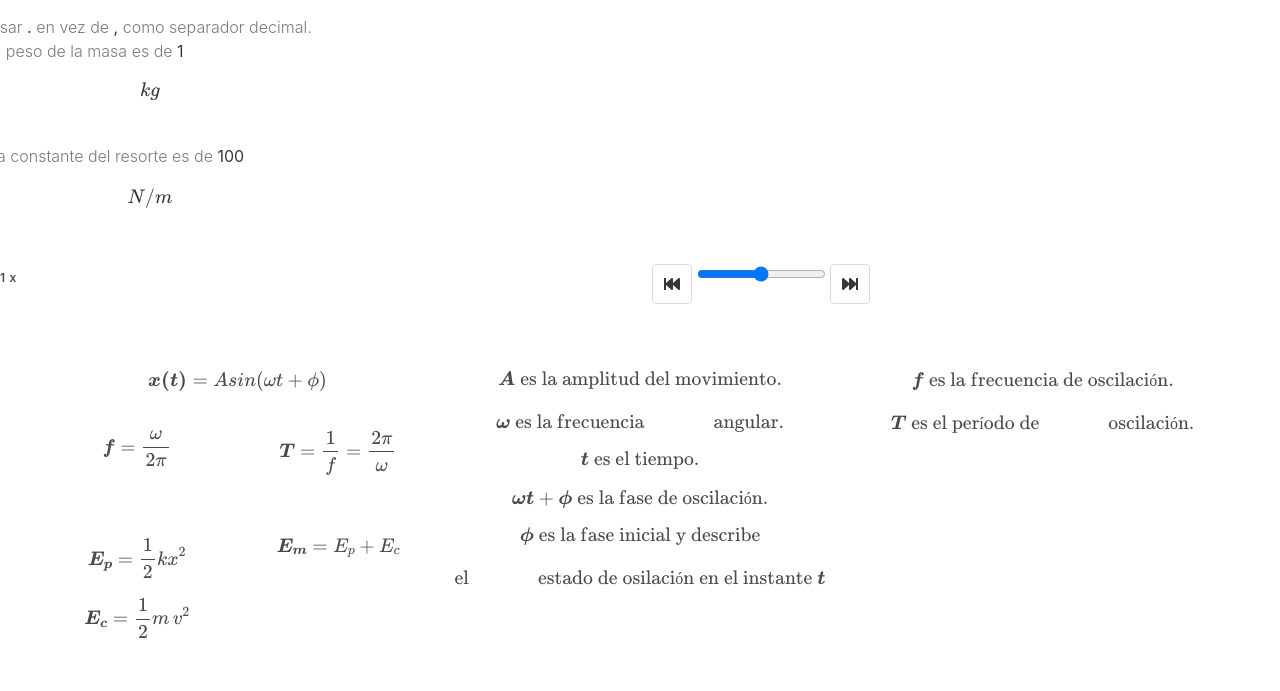
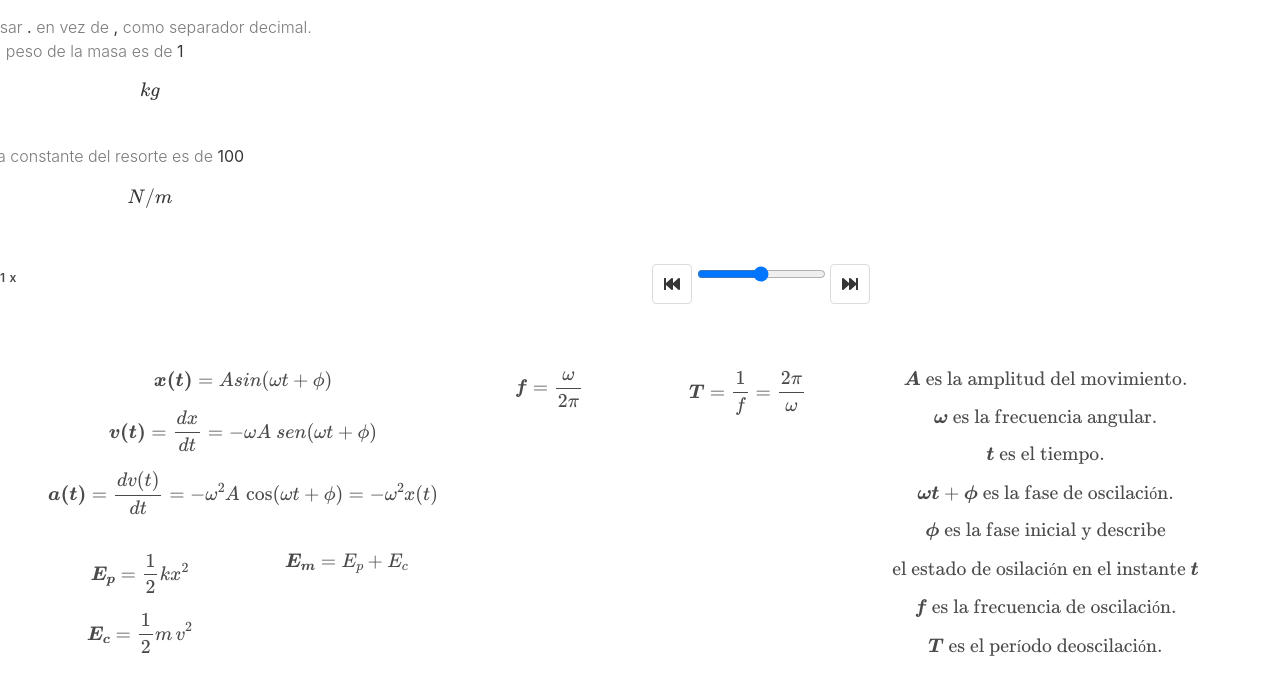
Before and after one commit to iamzapata/movimientoarmonicosimple, a website: page dist/index.html in a window 1280 px wide. Shown: the part 153-844 px from the top of the page. Drawn offline with nearby package versions, Linux system fonts and the light colour scheme.

Commit message:
Agregar formulas de velocidad y aceleracion

```diff
--- a/dist/index.html
+++ b/dist/index.html
@@ -66,6 +66,16 @@
           <div class="columns Formulas">
             <div class="column">
               \[\boldsymbol{x(t)}= Asin(\omega t + \phi)\]
+              \[\boldsymbol{v(t)}={\frac {dx}{dt}}=-\omega A\ {sen}(\omega t+\phi )\]
+              \[\boldsymbol{a(t)}={\frac {dv(t)}{dt}}=-\omega ^{2}A\,\cos(\omega t+\phi )=-\omega ^{2}x(t)\]
+              <div class="columns">
+                <div class="column">
+                  \[\boldsymbol{E_{p}}={\frac {1}{2}}kx^{2}\] \[{\boldsymbol{ E_{c}}={\frac {1}{2}}m\,v^{2}}\]
+                </div>
+                <div class="column">\[\boldsymbol{E_{m}}=E_{p}+E_{c}\]</div>
+              </div>
+            </div>
+            <div class="column">
               <div class="columns">
                 <div class="column">
                   \[\boldsymbol{f}=\frac {\omega }{2\pi}\]
@@ -74,26 +84,19 @@
                   \[\boldsymbol{T}=\frac{1}{f}=\frac {2\pi}{\omega}\]
                 </div>
               </div>
-              <div class="columns">
-                <div class="column">
-                  \[\boldsymbol{E_{p}}={\frac {1}{2}}kx^{2}\] \[{\boldsymbol{ E_{c}}={\frac {1}{2}}m\,v^{2}}\]
-                </div>
-                <div class="column">\[\boldsymbol{E_{m}}=E_{p}+E_{c}\]</div>
-              </div>
             </div>
             <div class="column">
-              \[\boldsymbol{A} \text{ es la amplitud del movimiento.} \] \[\boldsymbol\omega \text{ es la frecuencia
-              angular.} \] \[\boldsymbol{t} \text{ es el tiempo.}\] \[\boldsymbol\omega\boldsymbol{t} + \boldsymbol\phi
-              \text{ es la fase de oscilación.}\] \[\boldsymbol\phi \text{ es la fase inicial y describe}\] \[\text{el
-              estado de osilación en el instante }\boldsymbol{t}\]
-            </div>
-            <div class="column">
-              \[\boldsymbol{f} \text{ es la frecuencia de oscilación.}\] \[\boldsymbol{T} \text{ es el período de
-              oscilación}.\]
+              \[\boldsymbol{A} \text{ es la amplitud del movimiento.} \]
+              \[\boldsymbol\omega \text{ es la frecuencia angular.} \]
+              \[\boldsymbol{t} \text{ es el tiempo.}\]
+              \[\boldsymbol\omega\boldsymbol{t} + \boldsymbol\phi \text{ es la fase de oscilación.}\]
+              \[\boldsymbol\phi \text{ es la fase inicial y describe}\] \[\text{el estado de osilación en el instante }\boldsymbol{t}\]
+              \[\boldsymbol{f} \text{ es la frecuencia de oscilación.}\]
+              \[\boldsymbol{T} \text{ es el período deoscilación}.\]
             </div>
           </div>
           <div class="columns">
-            <hr class="w-100">
+            <hr class="w-100" />
           </div>
           <div class="columns">
             <div class="column FrecuenciaPeriodo">
@@ -135,19 +138,19 @@
                 \[E_m=\]
                 <span class="has-text-grey" id="energia_mecanica">0</span>
                 \[J\]
-                <progress class="progress is-primary" id='energia_mecanica_barra' value="0" max="100">0</progress>
+                <progress class="progress is-primary" id="energia_mecanica_barra" value="0" max="100">0</progress>
               </p>
               <p>
                 \[E_c=\]
                 <span class="has-text-grey" id="energia_cinetica">0</span>
                 \[J\]
-                <progress class="progress is-link" id='energia_cinetica_barra' value="0" max="100">0</progress>
+                <progress class="progress is-link" id="energia_cinetica_barra" value="0" max="100">0</progress>
               </p>
               <p>
                 \[E_p=\]
                 <span class="has-text-grey" id="energia_potencial">0</span>
                 \[J\]
-                <progress class="progress is-info" id='energia_potencial_barra' value="0" max="100">0</progress>
+                <progress class="progress is-info" id="energia_potencial_barra" value="0" max="100">0</progress>
               </p>
             </div>
           </div>
```
